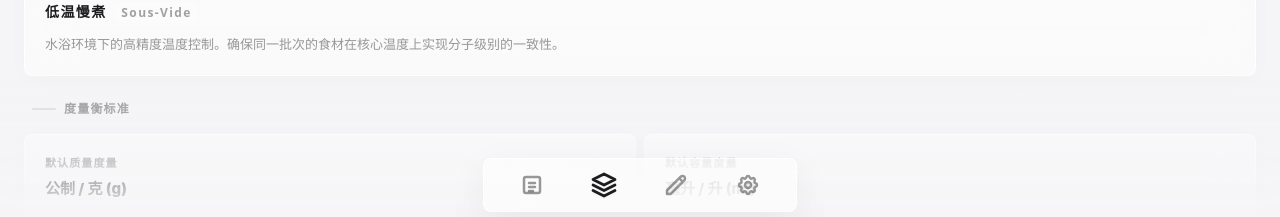
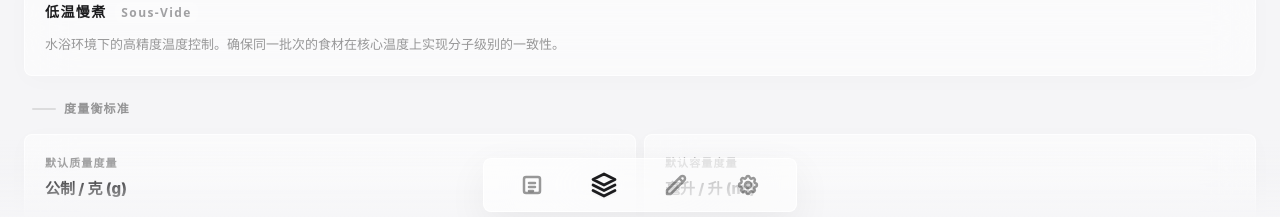
Before and after one commit to whitersa/daily-recipe, a React (Vite) app: page /assets in a window 1280 px wide. Shown: the part 580-797 px from the top of the page. Built offline with nearby package versions, Linux system fonts and the light colour scheme; no server answers.

Commit message:
feat: implement core views including Home, NewRecipe, Settings, Assets, and BottomDock navigation

```diff
--- a/src/components/BottomDock.tsx
+++ b/src/components/BottomDock.tsx
@@ -10,7 +10,7 @@ export default function BottomDock({ activeTab }: { activeTab: 'home' | 'assets'
   return (
     <>
       {/* Soft Fade Mask */}
-      <div className="fixed bottom-0 left-0 w-full h-[150px] bg-gradient-to-t from-[#F5F5F7] via-[#F5F5F7]/40 to-transparent z-40 pointer-events-none"></div>
+      <div className="fixed bottom-0 left-0 w-full h-[80px] bg-gradient-to-t from-[#F5F5F7] via-[#F5F5F7]/20 to-transparent z-40 pointer-events-none"></div>
 
       {/* Ultra-sleek Concentrated Floating Island Dock */}
       <div className="fixed bottom-[max(0.5rem,env(safe-area-inset-bottom))] left-1/2 -translate-x-1/2 z-50 transition-all duration-500 ease-out">
--- a/src/views/Assets.tsx
+++ b/src/views/Assets.tsx
@@ -20,7 +20,7 @@ export default function Assets() {
         </div>
       </header>
 
-      <main className="flex-1 overflow-y-auto no-scrollbar px-6 pt-2 pb-[220px] space-y-6">
+      <main className="flex-1 overflow-y-auto no-scrollbar px-6 pt-2 pb-[100px] space-y-6">
         <section className="space-y-4">
           <div className="flex items-center gap-2 pl-2">
              <div className="w-6 h-[2px] bg-black/10 rounded-[8px]"></div>
--- a/src/views/Home.tsx
+++ b/src/views/Home.tsx
@@ -46,7 +46,7 @@ export default function Home({ recipes }: { recipes: Recipe[] }) {
         </nav>
       </header>
 
-      <section className="flex-1 overflow-y-auto no-scrollbar px-6 pt-1 pb-[220px] relative z-10">
+      <section className="flex-1 overflow-y-auto no-scrollbar px-6 pt-1 pb-[100px] relative z-10">
         <div className="grid grid-cols-1 gap-2.5">
           {filteredRecipes.length > 0 ? (
             filteredRecipes.map((recipe: Recipe, index: number) => (
--- a/src/views/NewRecipe.tsx
+++ b/src/views/NewRecipe.tsx
@@ -53,7 +53,7 @@ export default function NewRecipe({ onRefresh }: { onRefresh: () => void }) {
         </div>
       </header>
 
-      <main className="flex-1 overflow-y-auto no-scrollbar px-6 pt-1 pb-[220px] space-y-5">
+      <main className="flex-1 overflow-y-auto no-scrollbar px-6 pt-1 pb-[100px] space-y-5">
         <section className="space-y-6">
           <div className="space-y-4">
             <div className="flex flex-col gap-1.5">
--- a/src/views/Settings.tsx
+++ b/src/views/Settings.tsx
@@ -21,7 +21,7 @@ export default function Settings() {
         </div>
       </header>
 
-      <main className="flex-1 overflow-y-auto no-scrollbar px-6 py-6 space-y-6 pb-[220px]">
+      <main className="flex-1 overflow-y-auto no-scrollbar px-6 py-6 space-y-6 pb-[100px]">
         <section className="space-y-4">
           <div className="flex items-center gap-2 pl-2">
              <div className="w-6 h-[2px] bg-black/10 rounded-[8px]"></div>
```
